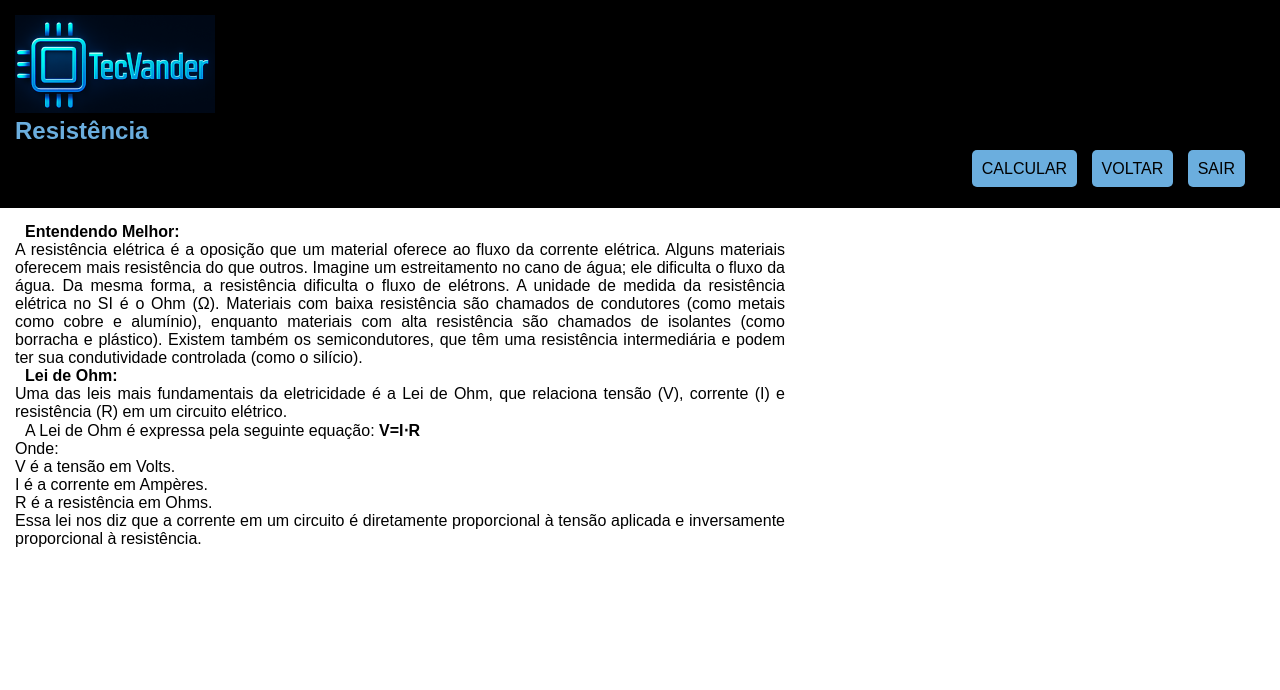
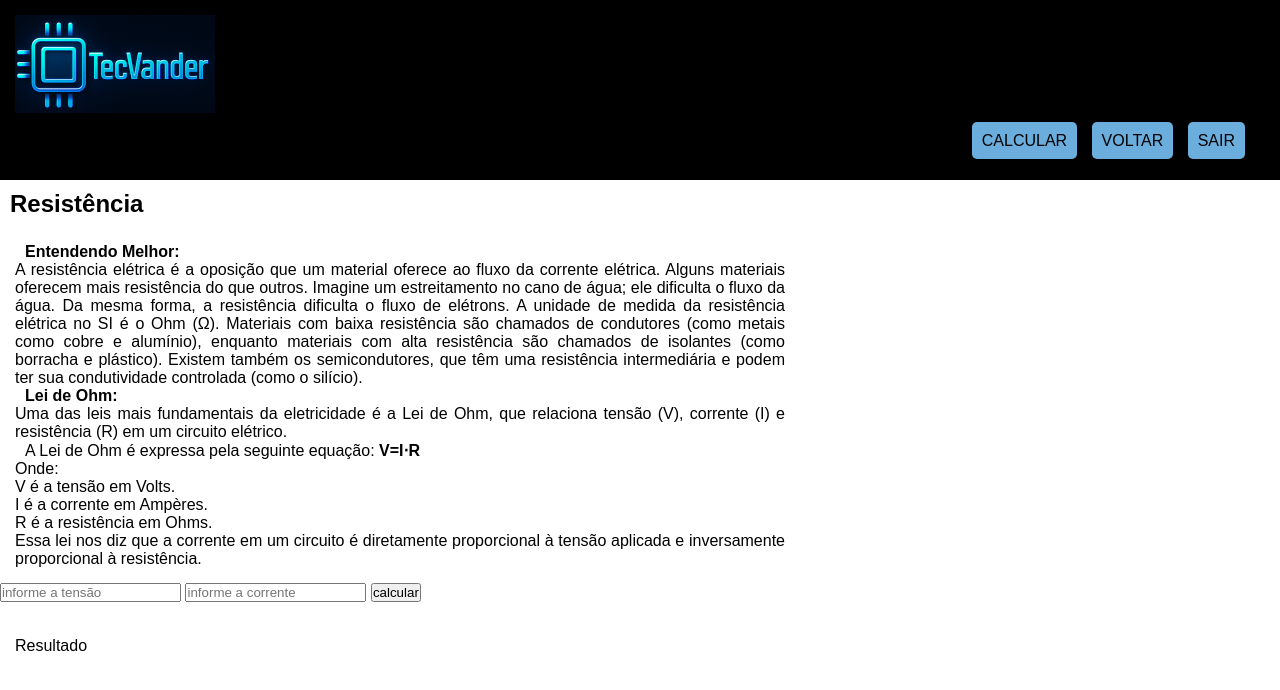
Before and after one commit to tecvieira/eletricidade, a plain HTML site: page resistencia.html in a window 1280 px wide. Drawn offline with Linux system fonts and the light colour scheme.

Commit message:
criando js em resistencia
ainda com erro não está calculando

```diff
--- a/resistencia.html
+++ b/resistencia.html
@@ -10,9 +10,7 @@
     <header id="cabecalho">
         <div>
             <img src="image/logo-tecvandeRec.png" alt="logotipo tecvander"></div>
-        <div id="menHeader">
-            <h2>Resistência</h2>
-        </div>
+
        <nav>
         <a href="#">CALCULAR</a>
         <a href="index.html">VOLTAR</a>
@@ -21,6 +19,7 @@
     </header>
     <main>
         <section>
+            <h1>Resistência</h1>
             <div id="fundamentos">
 
                     <strong> Entendendo Melhor:</strong><br>
@@ -44,11 +43,27 @@
                 </p>
             </div>
 
+
         </section>
     </main>
+            <input type="number" name="tensao" id="tensao" placeholder="informe a tensão">
+            <input type="number" name="corrente" id="corrente" placeholder="informe a corrente">
+            <input type="button" value="calcular" onclick="calcular()">
+            <div id="res">Resultado</div>
     <footer>
 
     </footer>
+    <script>
+        function calcular(){
+            let tens = window.document.getElementById('tensao')
+            let corr = window.document.getElementById('corrente')
+            let res = document.getElementById('res')
+            let t1 = number(tens.value)
+            let c1 = number(corr.value)
+            let calc = t1 / c1
+            res.innerHTML = `O valor da resistência calculada é <strong>${calc}</strong> ohms`
+        }
+    </script>
 
 </body>
 </html>
--- a/style.css
+++ b/style.css
@@ -36,6 +36,15 @@ nav > a:hover{
     font-weight: bolder;
 }
 
+section > h1{
+    padding: 10px;
+}
+
+#res{
+    margin-top: 20px;
+    padding: 15px;
+}
+
 #fundamentos{
     padding: 15px;
     text-indent: 10px;
```
